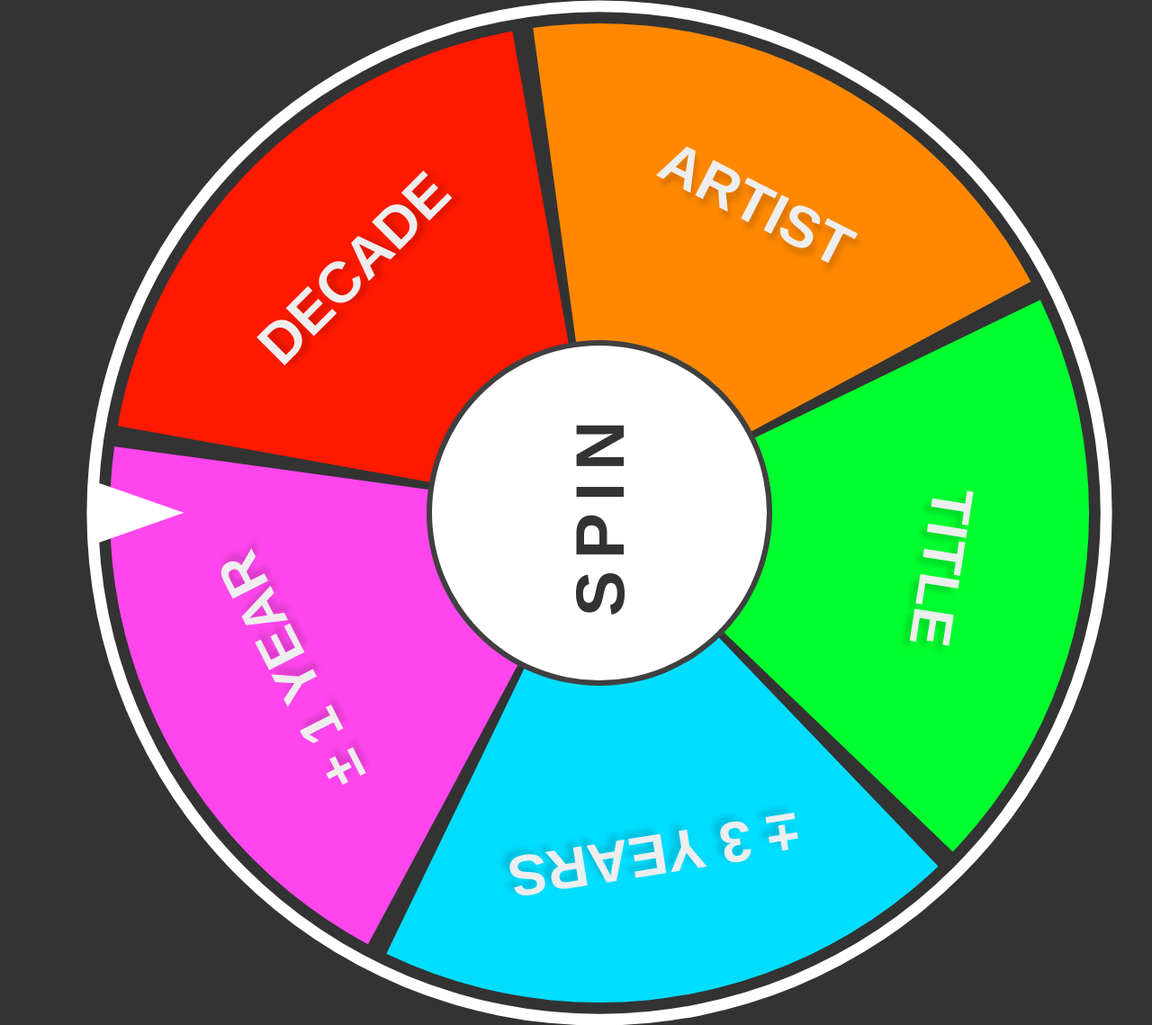
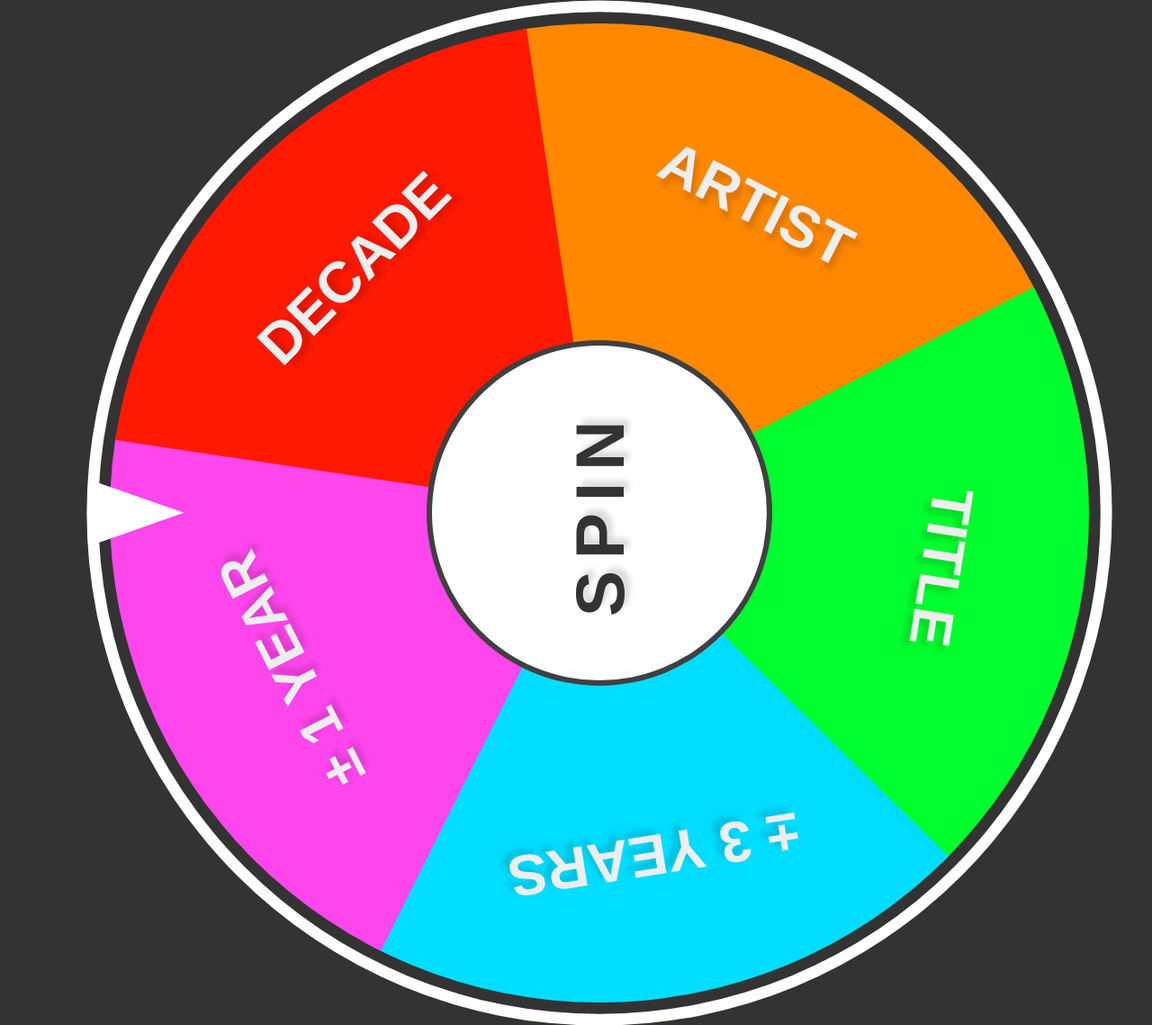
Before and after one commit to liiinder/HitsterBingo, a plain HTML site: page index.html in a window 1280 px wide. Shown: the part 840-1979 px from the top of the page at 90% size. Drawn offline with Linux system fonts and the light colour scheme.

Commit message:
removed the grey spacing inbetween the wheel "numbers"

```diff
--- a/css/spinner.css
+++ b/css/spinner.css
@@ -39,6 +39,7 @@
     font-weight: 600;
     font-size: 6vw;
     color: #333;
+    text-shadow: 0.5vw 0.5vw 0.5vw rgba(0,0,0,0.15);
     letter-spacing: 1vw;
     transform: rotate(270deg);
     border: 0.5vw solid rgba(0,0,0,0.75);
@@ -76,7 +77,7 @@
     height: 50%;
     transform-origin: bottom right;
     transform: rotate(calc(72deg * var(--i)));
-    clip-path: polygon(0 0, 82% 0, 100% 100%, 0 82%);
+    clip-path: polygon(0 0, 85% 0, 100% 100%, 0 85%);
     display: flex;
     justify-content: center;
     align-items: center;
```
